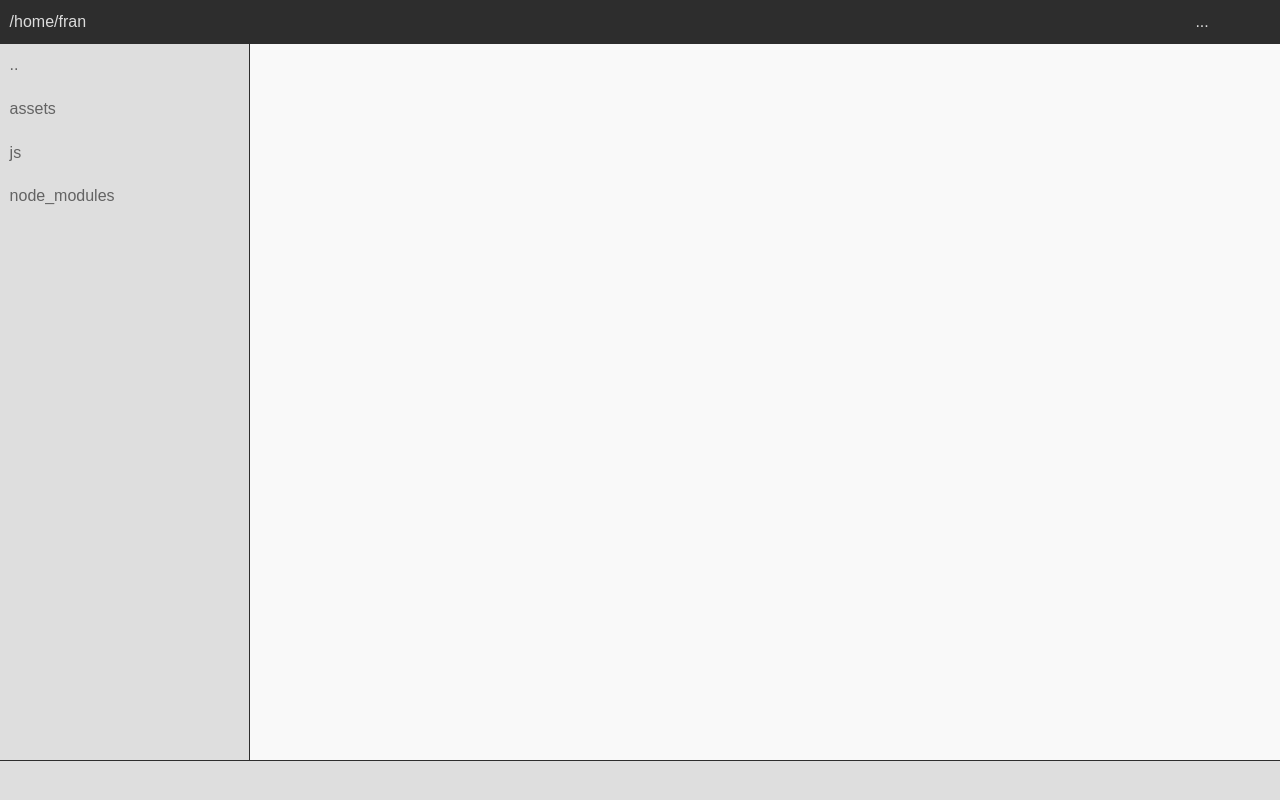
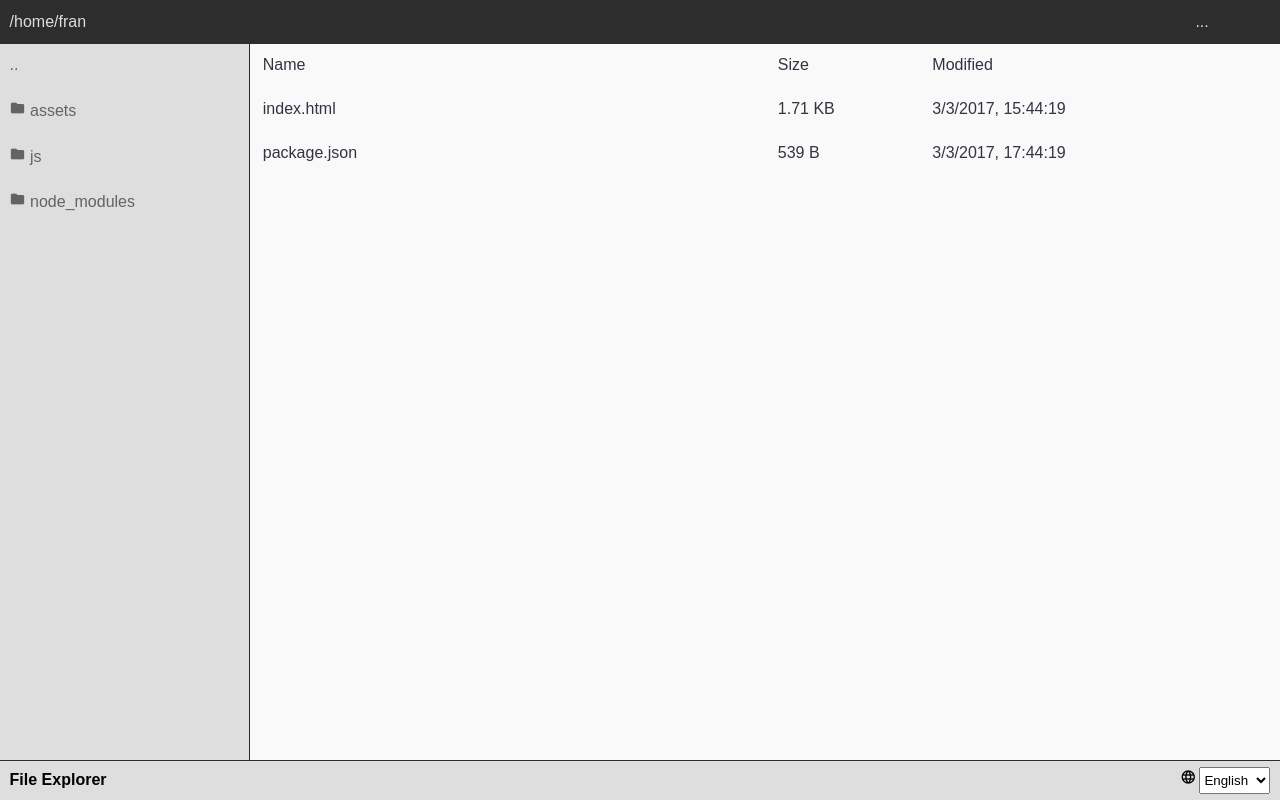
Before and after one commit to frandm182/nw-file-system, a website: page index.html in a window 1280 px wide. Drawn offline with Linux system fonts and the light colour scheme.

Commit message:
Finish layout and style 40

```diff
--- a/assets/css/app.css
+++ b/assets/css/app.css
@@ -6,3 +6,4 @@
 @import url("./component/footer.css");
 @import url("./component/dir-list.css");
 @import url("./component/file-list.css");
+@import url("./component/icons.css");
--- a/assets/css/base/definitions.css
+++ b/assets/css/base/definitions.css
@@ -12,4 +12,5 @@
     --separator-color: #2d2d2d;
     --dirlist-bg-hover-color: #d64937;
     --dirlist-fg-hover-color: #ffffff;
+    --filelist-fg-hover-color: #d64937;
 }
--- a/assets/css/component/file-list.css
+++ b/assets/css/component/file-list.css
@@ -1,4 +1,31 @@
 .file-list {
     background-color: var(--filelist-bg-color);
     color: var(--filelist-fg-color);
+    cursor: pointer;
 }
+.file-list__li {
+    display: flex;
+    flex-flow: row nowrap;
+}
+.file-list__li:not(.file-list__head) {
+    cursor: pointer;
+}
+.file-list__li:not(.file-list__head) :hover{
+    color: var(--filelist-fg-hover-color);
+}
+.file-list__li > * {
+    flex: 1 1 auto;
+    padding: 0.8em 0.8em;
+    overflow: hidden;
+}
+.file-list__li__name {
+    white-space: nowrap;
+    text-overflow: ellipsis;
+    width: 50%;
+}
+.file-list__li__time {
+    width: 35%;
+}
+.file-list__li__size {
+    width: 15%;
+}
--- a/assets/css/component/footer.css
+++ b/assets/css/component/footer.css
@@ -4,4 +4,16 @@
     padding: 0.4em 0.6em;
     position: sticky;
     bottom: 0;
+    display: flex;
+    flex-flow: row nowrap;
+    justify-content: flex-end;
 }
+.footer__header {
+    margin: 0.2em auto 0 0;
+    font-size: 1em;
+}
+.footer__label {
+    margin-right: 0.2em;
+    font-size: 1.4em;
+    margin-top: 0.1em;
+}
--- /dev/null
+++ b/assets/css/component/icons.css
@@ -0,0 +1,15 @@
+.icon {
+    font-family: 'Material Icons';
+    font-weight: normal;
+    font-style: normal;
+    font-size: 16px;
+    display: inline-block;
+    line-height: 1;
+    text-transform: none;
+    letter-spacing: normal;
+    word-wrap: normal;
+    white-space: nowrap;
+    direction: ltr;
+    -webkit-font-smoothing: antialised;
+    text-rendering: optimizeLegibility;
+}
--- a/index.html
+++ b/index.html
@@ -6,6 +6,7 @@
     <title>File Explorer</title>
     <meta name="viewport" content="width=device-width, initial-scale=1">
     <link rel="stylesheet" type="text/css" media="screen" href="./assets/css/app.css" />
+    <link href="https://fonts.googleapis.com/icon?family=Material Icons" rel="stylesheet">
 </head>
 <body class="l-app">
     <header class="l-app__titlebar titlebar">
@@ -21,14 +22,41 @@
             <nav>
                 <ul>
                     <li class="dir-list__li">..</li>
-                    <li class="dir-list__li">assets</li>
-                    <li class="dir-list__li">js</li>
-                    <li class="dir-list__li">node_modules</li>
+                    <li class="dir-list__li"><i class="icon">folder</i> assets</li>
+                    <li class="dir-list__li"><i class="icon">folder</i> js</li>
+                    <li class="dir-list__li"><i class="icon">folder</i> node_modules</li>
                 </ul>
             </nav>
         </aside>
-        <main class="l-main__file-list file-list"></main>
+        <main class="l-main__file-list file-list">
+            <nav>
+                <ul>
+                    <li class="file-list__li file-list__head">
+                        <span class="file-list__li__name">Name</span>
+                        <span class="file-list__li__size">Size</span>
+                        <span class="file-list__li__time">Modified</span>
+                    </li>
+                    <li class="file-list__li">
+                        <span class="file-list__li__name">index.html</span>
+                        <span class="file-list__li__size">1.71 KB</span>
+                        <span class="file-list__li__time">3/3/2017, 15:44:19</span>
+                    </li>
+                    <li class="file-list__li">
+                        <span class="file-list__li__name">package.json</span>
+                        <span class="file-list__li__size">539 B</span>
+                        <span class="file-list__li__time">3/3/2017, 17:44:19</span>
+                    </li>
+                </ul>
+            </nav>
+        </main>
     </div>
-    <footer class="l-app__footer footer"></footer>
+    <footer class="l-app__footer footer">
+        <h2 class="footer__header">File Explorer</h2>
+        <label for="" class="icon footer__label">language</label>
+        <select class="footer__select">
+            <option value="en-US">English</option>
+            <option value="de-DE">Deutsch</option>
+        </select>
+    </footer>
 </body>
 </html>
```
